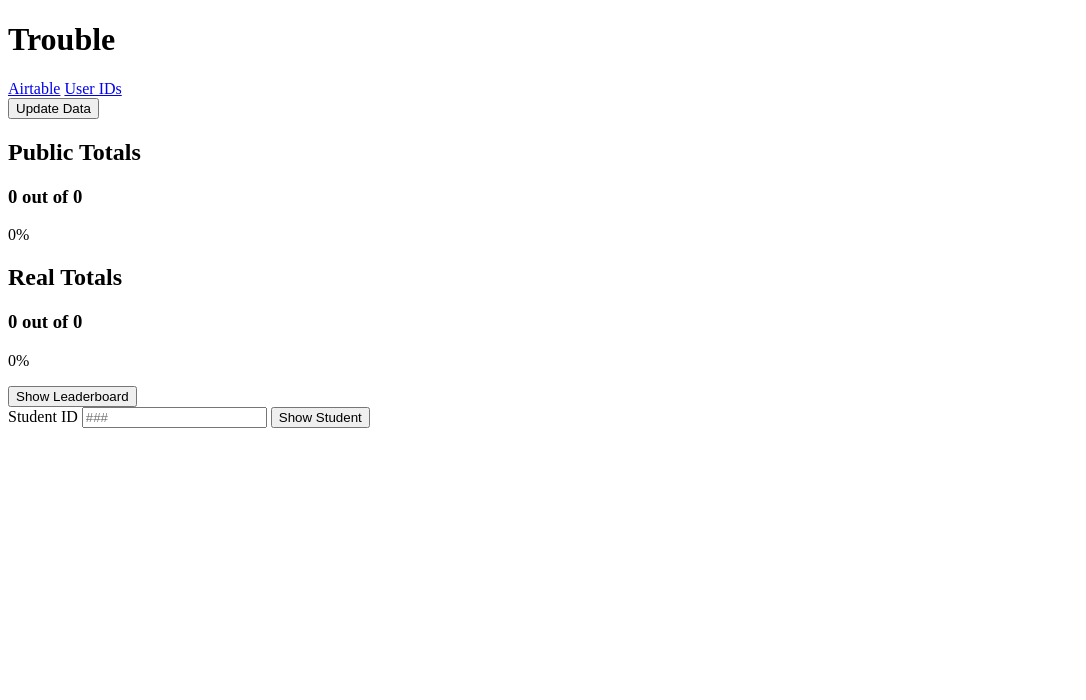
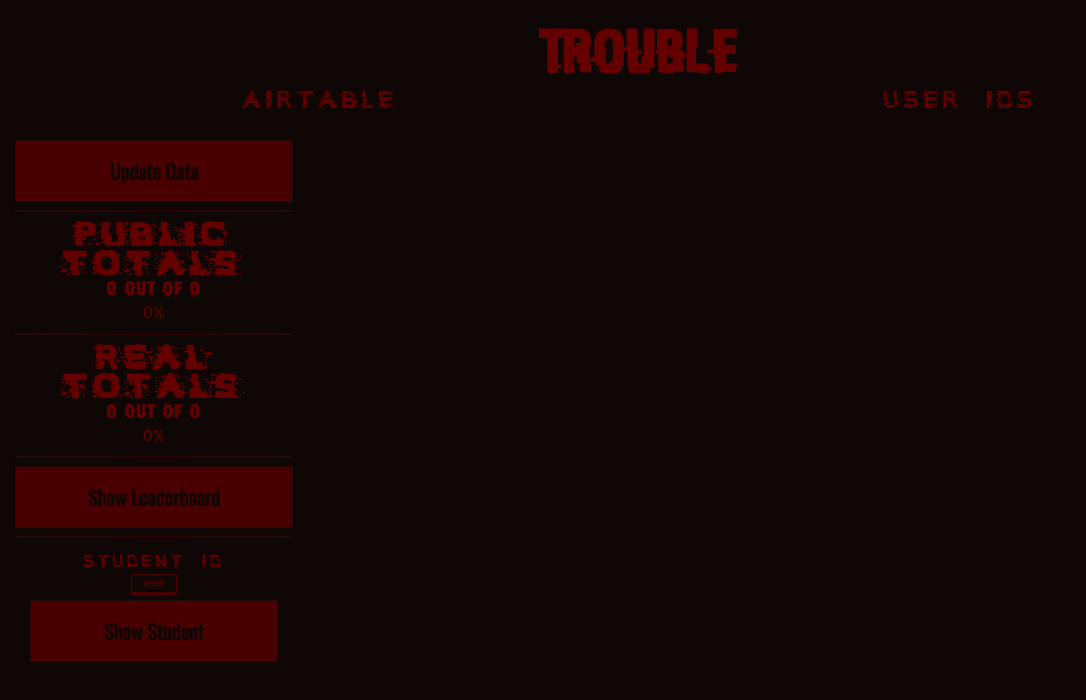
Before and after one commit to mahdiASC/remoteReadathon, a plain HTML site: page trouble.html in a window 1280 px wide. Shown: the whole page, without its empty margins (0-1086 px from the left). Drawn offline with nearby package versions, Linux system fonts and the light colour scheme; no server answers.

Commit message:
outer layout

```diff
--- a/lib/css/trouble.css
+++ b/lib/css/trouble.css
@@ -1,3 +1,7 @@
+@import url('https://fonts.googleapis.com/css?family=Oswald|Poppins');
+/* font-family: 'Oswald', sans-serif; */
+/* font-family: 'Poppins', sans-serif; */
+
 @font-face {
     font-family: hacked;
     src: url(../fonts/hacked.ttf);
@@ -5,5 +9,124 @@
 
 @font-face {
     font-family: virus;
-    src: url(../fonts/viurs.ttf);
+    src: url(../fonts/virus.ttf);
 }
+
+body{
+    margin:0;
+    background-color: #0f0606;
+}
+
+h1,h2,h3,h4,h5, p, span, a, table, label{
+    margin:0;
+    color: #650000;
+}
+
+h1,h2,h3,h4,h5{
+    font-family: "hacked", sans-serif;
+    letter-spacing: 2px;
+}
+
+p, span, a, table, label{
+    font-family: 'Poppins', sans-serif;
+}
+
+hr{
+    border: 0;
+    height: 2px;
+    background-image: -webkit-linear-gradient(left, #200b0b, #2f0000, #200b0b);
+    background-image: -moz-linear-gradient(left, #200b0b, #2f0000, #200b0b);
+    background-image: -ms-linear-gradient(left, #200b0b, #2f0000, #200b0b);
+    background-image: -o-linear-gradient(left, #200b0b, #2f0000, #200b0b);
+}
+header{
+    text-align: center;
+}
+
+header h1{
+    font-size: 60px;
+    margin-top:20px;
+}
+
+.links{
+    display: flex;
+    flex-direction: row;
+    justify-content: space-around;
+    margin-bottom: 30px;
+}
+
+.links a{
+    font-size: 1.4em;
+    text-decoration: none;
+    text-transform: uppercase;
+    font-family: "virus";
+}
+
+.main-content{
+    display: flex;
+    flex-direction: row;
+    margin:15px;
+}
+
+.sidebar{
+    flex-basis: 0;
+    flex-grow: 2;
+    text-align: center;
+}
+
+.sidebar h2{
+    text-transform: uppercase;
+    font-family: "virus";
+    font-size: 30px;
+}
+
+.display-view{
+    flex-basis: 0;
+    flex-grow: 7;
+}
+
+button{
+    background-color:#490000;
+    color: #0f0606;
+    border: #200b0b solid 1px;
+    cursor: pointer;
+    padding: 15px;
+    width: 100%;
+    font-family: "Oswald";
+    font-size: 20px;
+    font-weight: bold;
+}
+
+.show-student{
+    display: flex;
+    flex-direction: column;
+    align-items: center;
+    margin: 15px;
+}
+
+label{
+    text-transform: uppercase;
+    font-family: "virus";
+}
+
+input{
+    background-color:#0f0606;
+    color: #650000;
+    width: 40px;
+    border-bottom: #490000 3px solid;
+    border-top: #490000 1px solid;
+    border-right: #490000 1px solid;
+    border-left: #490000 1px solid;
+    margin: 5px 0;
+    text-align: center;
+}
+::placeholder { /* Chrome, Firefox, Opera, Safari 10.1+ */
+    color: #650000;
+}
+/* COLOR PALETTE */
+/* #0f0606 */
+/* #200b0b */
+/* #2f0000 */
+/* #490000 */
+/* #650000 */
+/* COLOR PALETTE END*/
--- a/trouble.html
+++ b/trouble.html
@@ -4,7 +4,8 @@
     <meta charset="UTF-8">
     <meta name="viewport" content="width=device-width, initial-scale=1.0">
     <meta http-equiv="X-UA-Compatible" content="ie=edge">
-    <title>Document</title>
+    <title>Trouble</title>
+    <link rel="stylesheet" href="lib/css/trouble.css">
 </head>
 <body>
 
@@ -27,17 +28,21 @@
             <!-- SIDEBAR -->
             <div class="sidebar">
                 <button id="update">Update Data</button>
+                <hr>
                 <div class="totals">
                     <h2>Public Totals</h2>
                     <h3>0 out of 0</h3>
                     <p>0%</p>
                 </div>
+                <hr>
                 <div class="real-totals">
                     <h2>Real Totals</h2>
                     <h3>0 out of 0</h3>
                     <p>0%</p>
                 </div>
+                <hr>
                 <button id="lead-button">Show Leaderboard</button>
+                <hr>
                 <div class="show-student">
                     <label for="studentID">Student ID</label>
                     <input id="studentID" type="text" placeholder="###">
```
Also changed, not shown: lib/css/style.css, lib/js/trouble.js.
